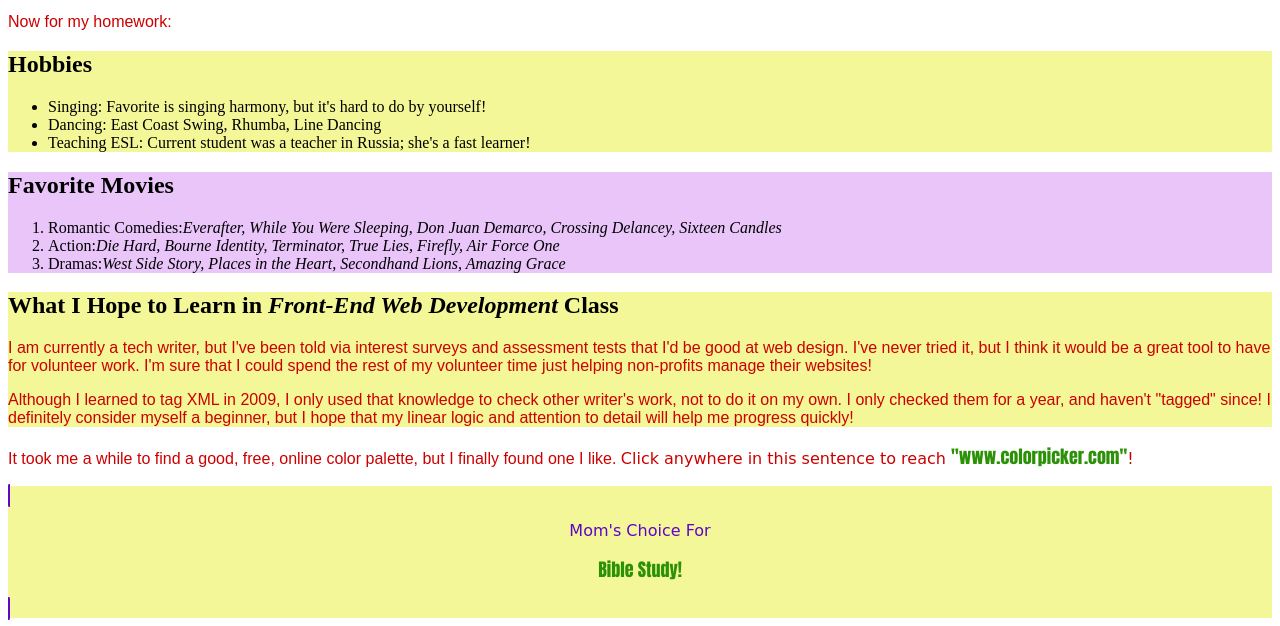
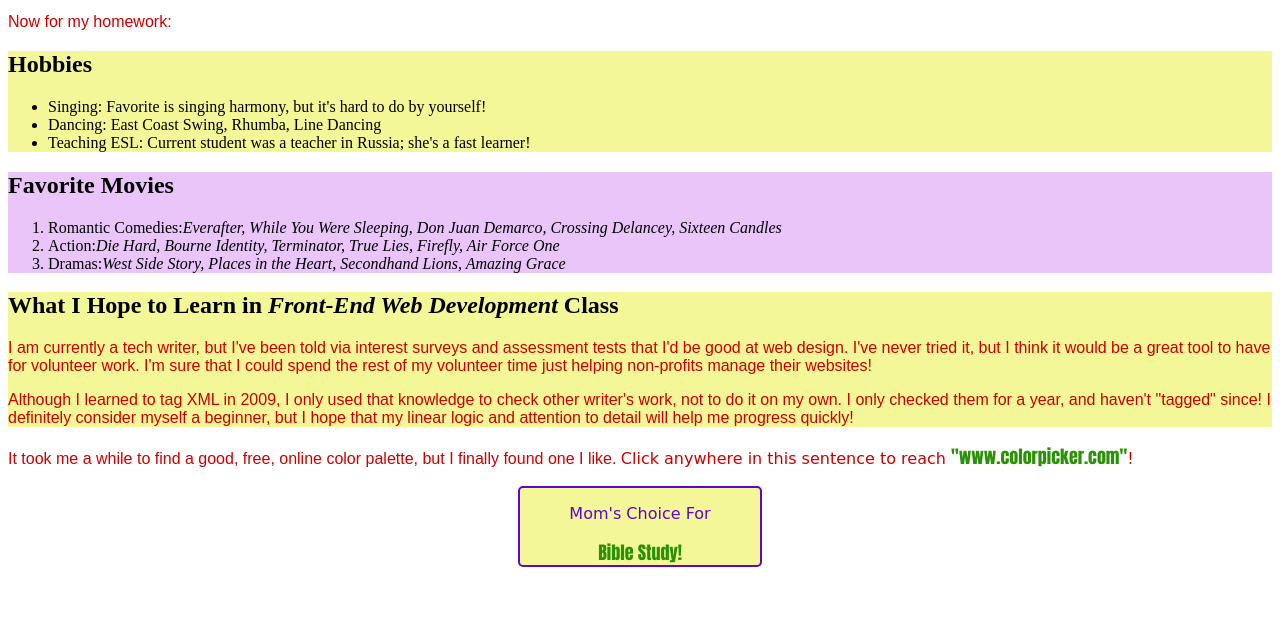
Before and after one commit to MichDever/MichDever.github.io, a plain HTML site: page index.html in a window 1280 px wide. Shown: the part 801-1427 px from the top of the page. After the commit the page ends 1376 px from the top, so only its background shows below. Drawn offline with Linux system fonts and the light colour scheme.

Commit message:
fixing button

```diff
--- a/css/main.css
+++ b/css/main.css
@@ -20,7 +20,7 @@ font-family: Arial;
     color: #AD07A2;
     font family: cursive;
 }*/
-div a {
+#button {
 	border-radius: 5px;
 	border: 2px solid #5E06C9;
 	background-color: #F4F797;
```
